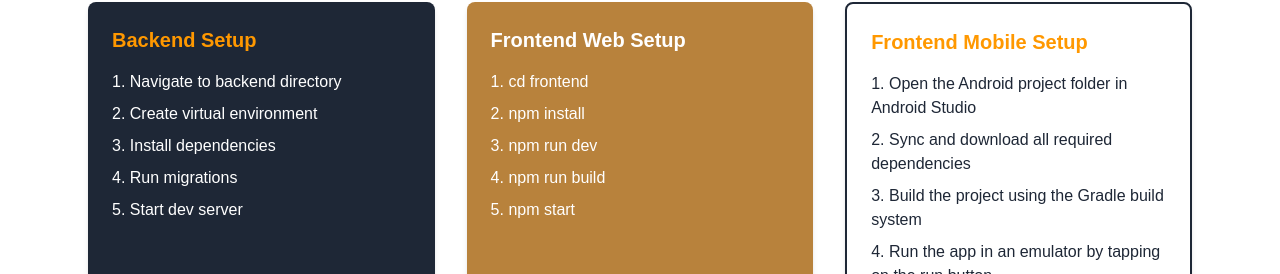
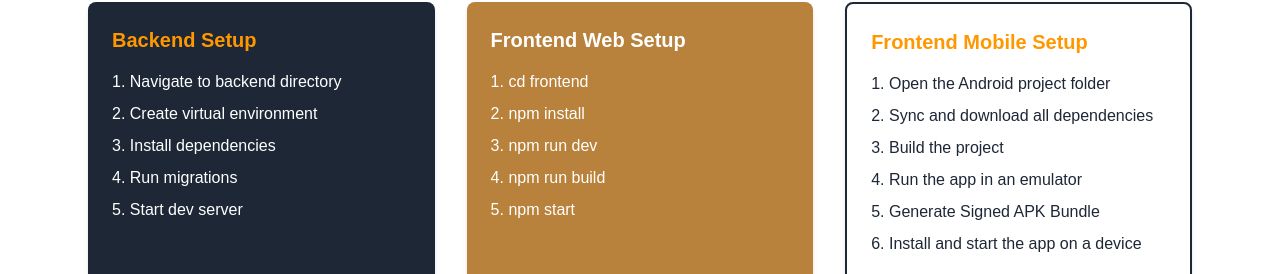
Before and after one commit to victoria-ogega/Iddirnet-documentation, a Next.js app in the folder iddirnet-documentation/: page / in a window 1280 px wide. Shown: the part 5928-6202 px from the top of the page. Built offline with nearby package versions, Linux system fonts and the light colour scheme.

Commit message:
feat:added more information

```diff
--- a/iddirnet-documentation/src/app/components/codeStructure/index.tsx
+++ b/iddirnet-documentation/src/app/components/codeStructure/index.tsx
@@ -90,11 +90,11 @@ export default function ProductOverview() {
                         </span>
                     </div>
                     <div className="flex flex-col items-center w-full sm:w-auto">
-                        {/* <img
-                            src="images/mobile.jpg"
+                        <img
+                            src="/images/kotlinApp.png"
                             alt="Mobile"
-                            className="w-full sm:w-100 h-150 object-cover rounded-lg mb-2"
-                        /> */}
+                            className="w-full sm:w-100 h-130 object-cover rounded-lg mb-2"
+                        />
                         <span className="text-lg font-medium" style={{ color: '#1E2736' }}>
                             Mobile
                         </span>
--- a/iddirnet-documentation/src/app/components/setup_instructions/index.tsx
+++ b/iddirnet-documentation/src/app/components/setup_instructions/index.tsx
@@ -45,10 +45,10 @@ export default function SetupInstructions() {
                         Frontend Mobile Setup
                     </h2>
                     <ol className="list-decimal list-inside space-y-2 text-sm sm:text-base">
-                        <li>Open the Android project folder in Android Studio</li>
-                        <li>Sync and download all required dependencies</li>
-                        <li>Build the project using the Gradle build system</li>
-                        <li>Run the app in an emulator by tapping on the run button</li>
+                        <li>Open the Android project folder</li>
+                        <li>Sync and download all dependencies</li>
+                        <li>Build the project </li>
+                        <li>Run the app in an emulator</li>
                         <li>Generate Signed APK Bundle</li>
                         <li>Install and start the app on a device</li>
                     </ol>
```
Also changed, not shown: iddirnet-documentation/public/images/iPhone 16 - 1.png, iddirnet-documentation/public/images/kotlinApp.png (added).
